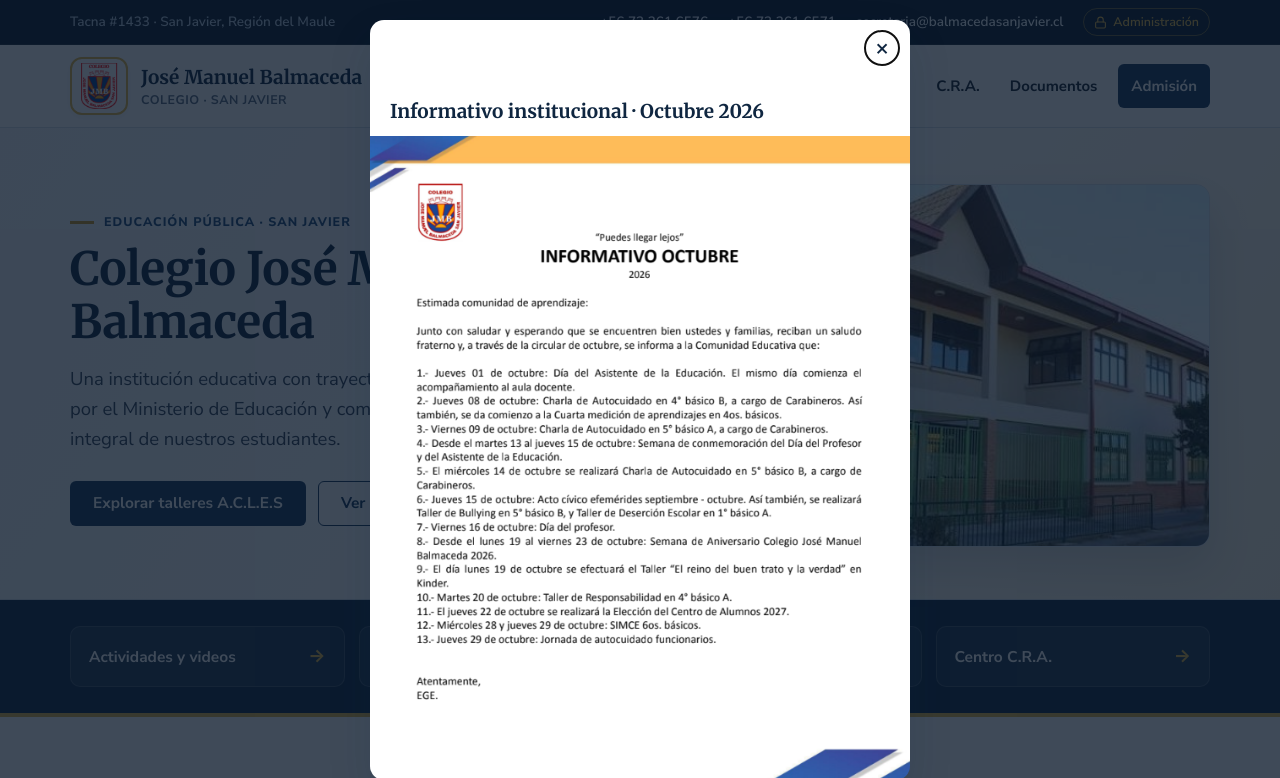
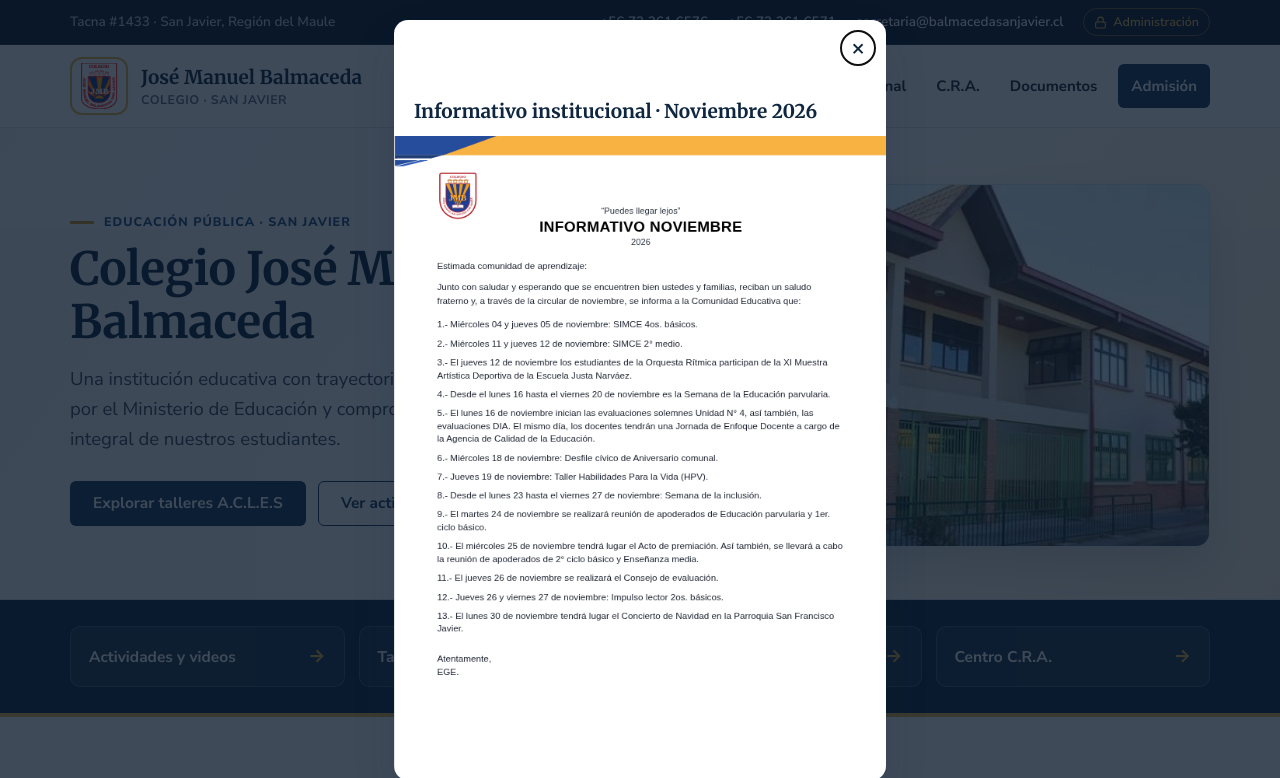
Before and after one commit to RyzenSoviet/Balmaceda, a plain HTML site: page index.html in a window 1280 px wide. Shown: the top 778 px of the page. Drawn offline with Linux system fonts and the light colour scheme; no server answers.

Commit message:
Actualizar informativo a noviembre 2026

```diff
--- a/index.html
+++ b/index.html
@@ -223,8 +223,8 @@
   <div class="informativo-modal" id="informativo-modal" role="presentation" aria-hidden="true" hidden>
     <section class="informativo-dialog" role="dialog" aria-modal="true" aria-labelledby="informativo-titulo">
       <button class="informativo-cerrar" type="button" aria-label="Cerrar informativo">×</button>
-      <h2 id="informativo-titulo">Informativo institucional · Octubre 2026</h2>
-      <img src="./imagenes/informativo_oct.png" alt="Portada del Informativo de octubre de 2026 del Colegio José Manuel Balmaceda">
+      <h2 id="informativo-titulo">Informativo institucional · Noviembre 2026</h2>
+      <img src="./imagenes/informativo_noviembre.png" alt="Portada del Informativo de noviembre de 2026 del Colegio José Manuel Balmaceda">
     </section>
   </div>
   <footer>
```
Also changed, not shown: documentos.html (+1 -1 lines), imagenes/informativo_noviembre.png (added).
